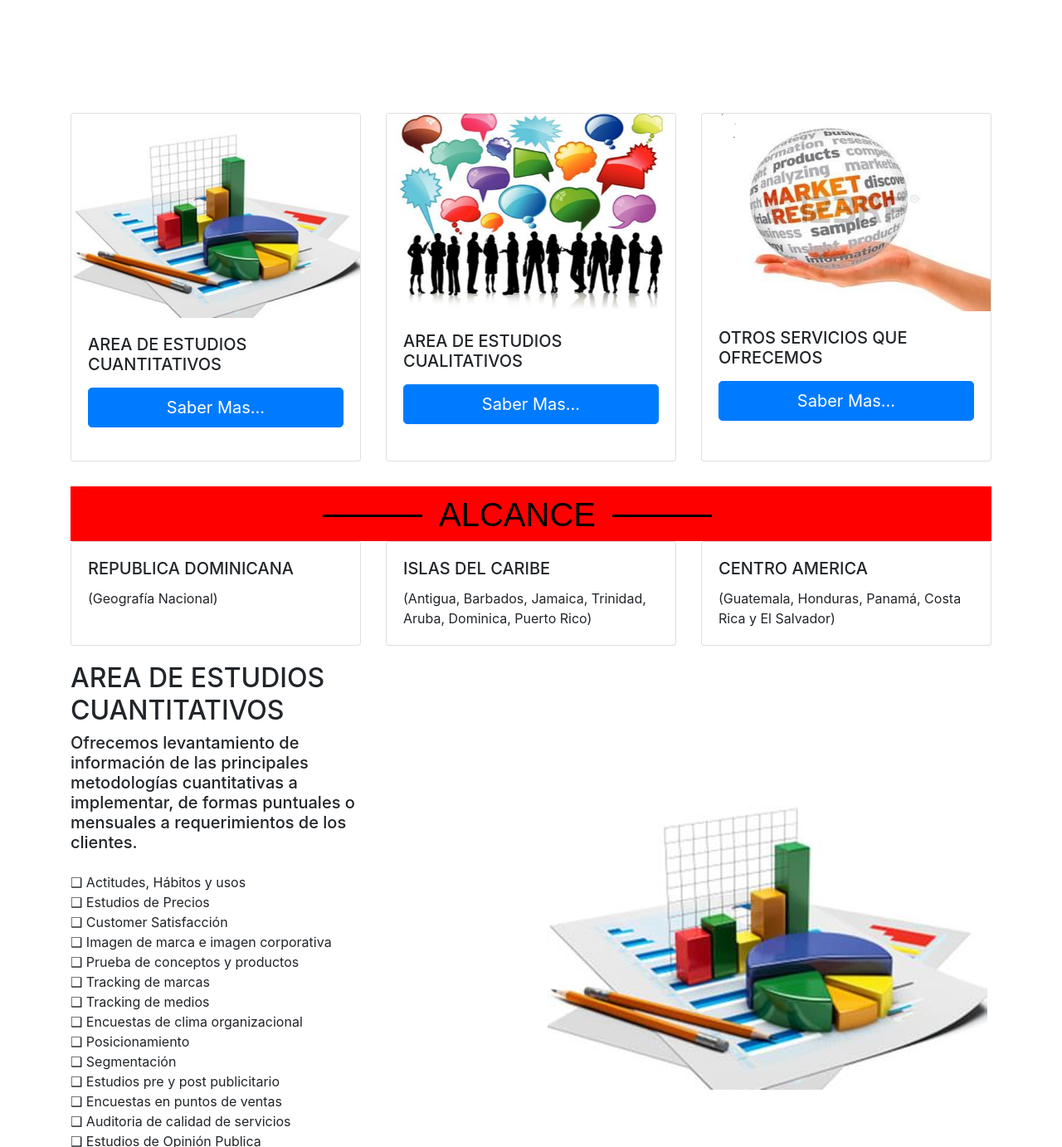
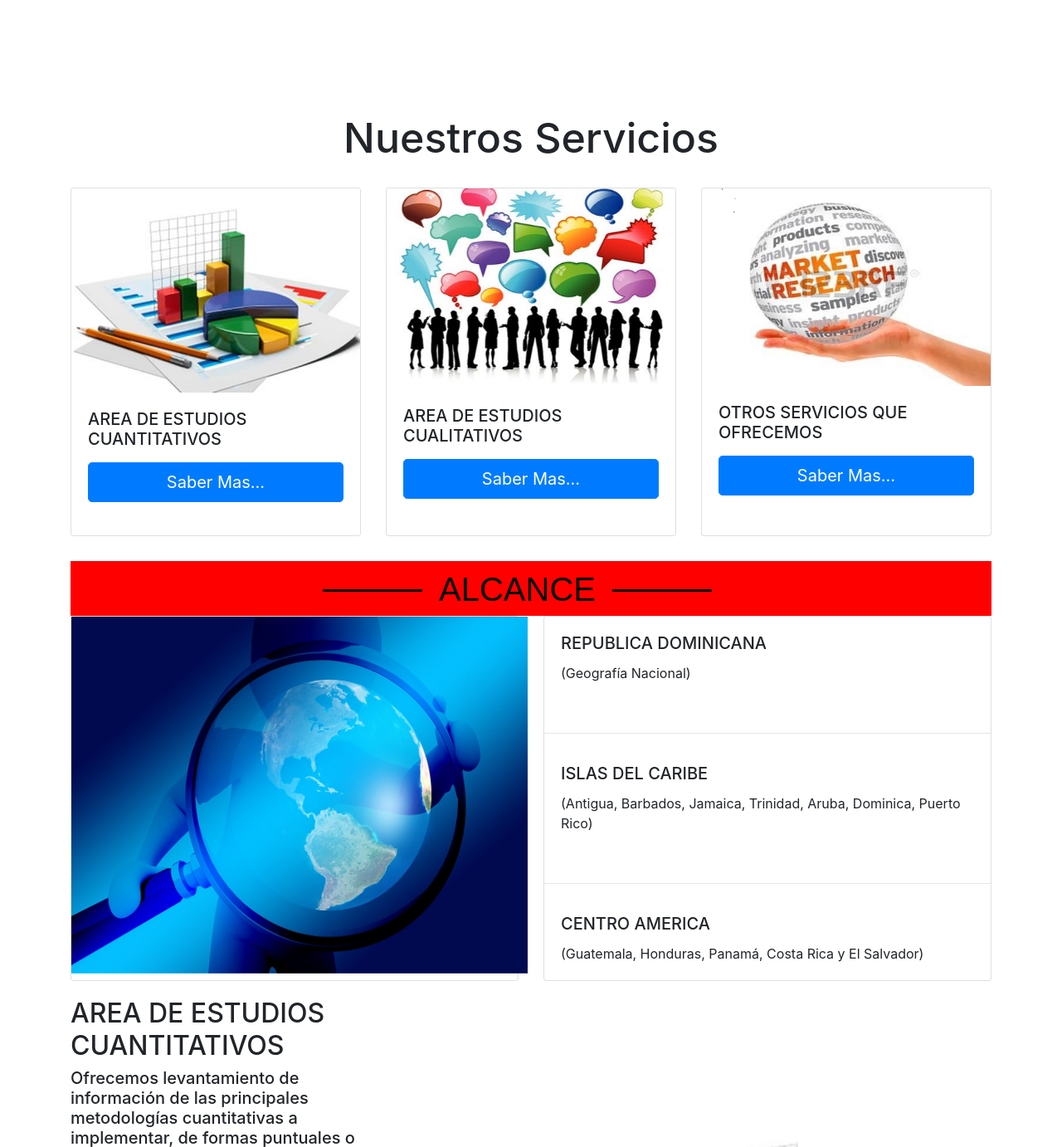
Before and after one commit to Alfredo041/aarasec-official-website, a plain HTML site: page docs/index.html in a window 1280 px wide. Shown: the part 1480-2862 px from the top of the page at 83% size. Drawn offline with nearby package versions, Linux system fonts and the light colour scheme.

```diff
--- a/css/main.css
+++ b/css/main.css
@@ -227,6 +227,13 @@
 			font-size: 1.1em;
         }
         /*fin de estilos nosotros*/
+
+        /*Servicios*/
+        .txt-servicios{
+            text-align: center;
+            font-size: 50px;
+            margin-bottom: 30px;
+        }
 /*estilo titulo de alcance*/
 .alcance-center{
     background-color: red;
@@ -257,6 +264,13 @@
 .text-alcance::after{
     left: -140px;
 }
+
+.img-alcance{
+    width: 550px;
+    height: 430px;
+}
+
+
 
 /*fin estilo titulo de alcance*/
 
--- a/css/mediaquery.css
+++ b/css/mediaquery.css
@@ -53,6 +53,10 @@
     .colum3{
         margin-left: 10px;
     }
+
+    .img-alcance{
+        width: 330px;
+    }
 }
 
 @media (min-width: 400px) and (max-width: 500px){
@@ -99,6 +103,10 @@
     .container-body{
         display: block;
         margin-left: 20px;
+    }
+
+    .img-alcance{
+        width: 460px;
     }
 }
 
@@ -154,6 +162,13 @@
             display: none;
         }
 
+        .alcance-header.card-1{
+
+            display: none;
+
+        }
+
+
 }
 
 @media (min-width: 601px) and (max-width: 700px){
@@ -192,6 +207,8 @@
             .container-body{
             word-wrap: break-word;
         }
+
+
 }
 
 @media (min-width: 701px) and (max-width: 800px){
--- a/docs/index.html
+++ b/docs/index.html
@@ -151,6 +151,7 @@
   <!--SERVICIO-->
   <section class="servicios" id="Servicios">
     <div class="container">
+      <h3 class="txt-servicios">Nuestros Servicios</h3>
         <div class="card-deck">
                 <div class="card ">
                   <img src="../img/cuantitativo.PNG" class="card-img-top" alt="...">
@@ -194,26 +195,32 @@
     <h1 class="text-alcance" style="text-align: center;">ALCANCE</h1>
     </div>
   <div class="card-deck">
+    <div class="card" class="card-1">
+      <div>
+      <img src="../img/Alcance.jpg" alt="" title="Alcance" class="img-alcance">
+      </div>
+    </div>
         <div class="card">
           <div class="card-body">
             <h5 class="card-title">REPUBLICA DOMINICANA</h5>
             <p class="card-text">(Geografía Nacional)</p>
           </div>
-        </div>
-        <div class="card">
+        </br>
+        <hr>
         <div class="card-body">
           <h5 class="card-title">ISLAS DEL CARIBE</h5>
           <p class="card-text">(Antigua, Barbados, Jamaica, Trinidad, Aruba, Dominica, Puerto Rico)</p>
 
         </div>
-        </div>
-        <div class="card">
+      </br>
+      <hr>
       <div class="card-body">
         <h5 class="card-title">CENTRO AMERICA</h5>
         <p class="card-text">(Guatemala, Honduras, Panamá, Costa Rica y El Salvador)</p>
 
       </div>
         </div>
+
       </div>
 
 </section>
@@ -358,7 +365,7 @@
                 </p>
               </br>
                   <h3>Nuestra ubicacion</h3>
-                  <iframe src="https://www.google.com/maps/embed?pb=!1m18!1m12!1m3!1d121090.44900101854!2d-70.01692095335272!3d18.480192296545166!2m3!1f0!2f0!3f0!3m2!1i1024!2i768!4f13.1!3m3!1m2!1s0x8eaf89f1107ea5ab%3A0xd6c587b82715c164!2sSanto%20Domingo!5e0!3m2!1ses-419!2sdo!4v1582617698469!5m2!1ses-419!2sdo" width="400" height="450" frameborder="0" style="border:0;" allowfullscreen=""></iframe>
+                  <iframe src="https://www.google.com/maps/embed?pb=!1m18!1m12!1m3!1d121090.44900101854!2d-70.01692095335272!3d18.480192296545166!2m3!1f0!2f0!3f0!3m2!1i1024!2i768!4f13.1!3m3!1m2!1s0x8eaf89f1107ea5ab%3A0xd6c587b82715c164!2sSanto%20Domingo!5e0!3m2!1ses-419!2sdo!4v1582617698469!5m2!1ses-419!2sdo" width="300" height="300" frameborder="0" style="border:0;" allowfullscreen=""></iframe>
 
             </div>
 
```
Also changed, not shown: img/Alcance.jpg (added). Lines whose indentation alone changed are shown as unchanged.
